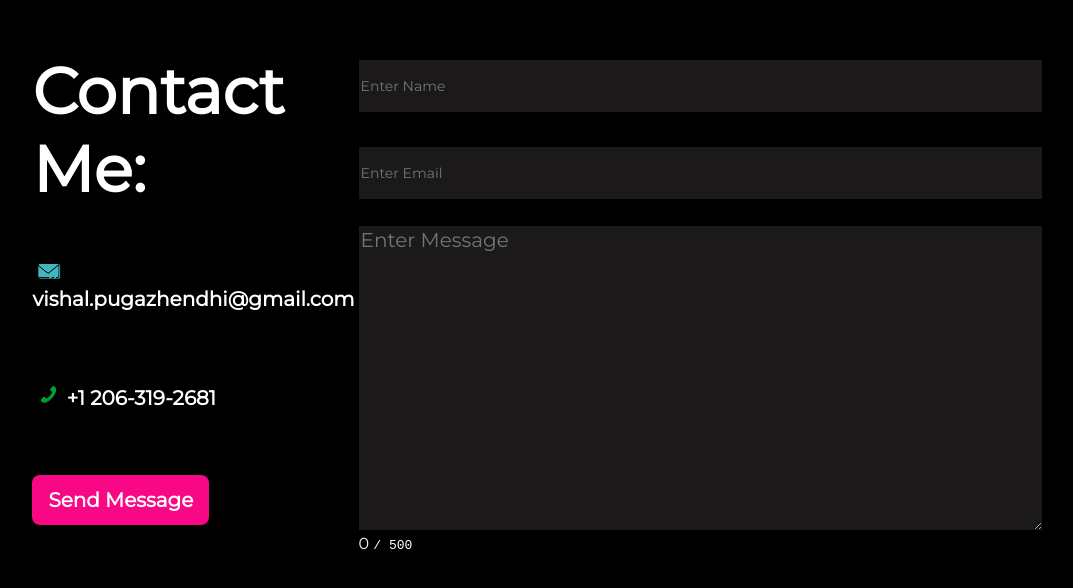
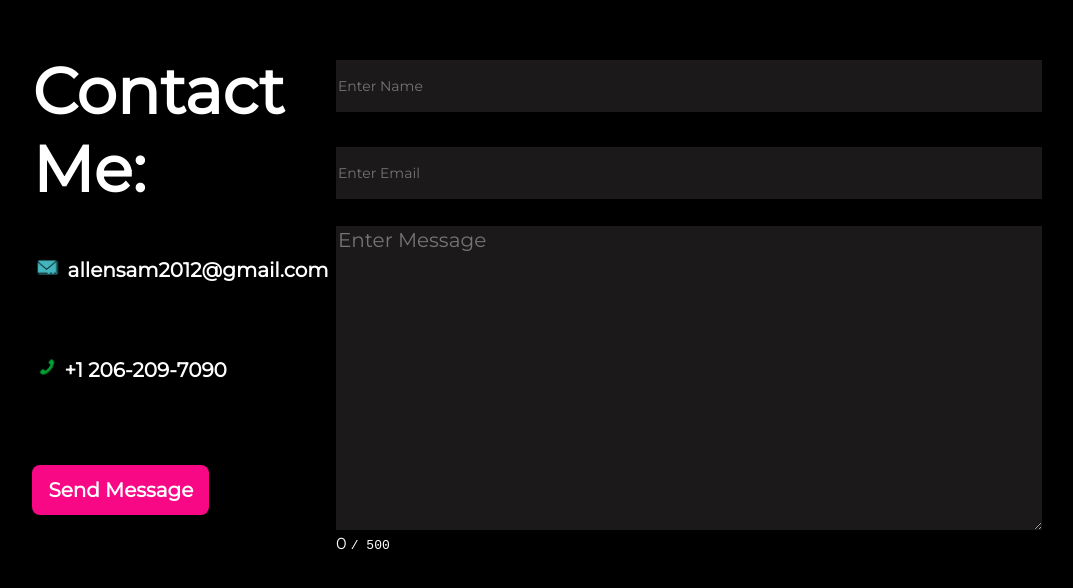
Before and after one commit to qwerty-loops/qwerty-loops.github.io, a website: page index.html in a window 1280 px wide. Shown: the part 1792-2380 px from the top of the page, without its empty margins (105-1178 px from the left). Drawn offline with nearby package versions, Linux system fonts and the light colour scheme.

Commit message:
Update index.html

```diff
--- a/index.html
+++ b/index.html
@@ -141,7 +141,7 @@
       <tr>
         <td style="font-size: 20px; font-weight: bold;">
           <img src="./images/email.png" style="width: 10%; height: 5%; margin-bottom: -1.7% ;overflow: hidden;" alt="imgage not found">
-          vishal.pugazhendhi@gmail.com
+          allensam2012@gmail.com
         </td>
         <td rowspan="3">
           <textarea id="msg" placeholder="Enter Message" maxlength="500"></textarea>
@@ -153,7 +153,7 @@
       <tr>
         <td style="font-size: 20px; font-weight: bold">
           <img src="./images/phone.png" style="width: 10%; margin-bottom: -1.7%; margin-right: -1% ;overflow: hidden;" alt="imgage not found">
-          +1 206-319-2681
+          +1 206-209-7090
         </td>
       </tr>
 
```
